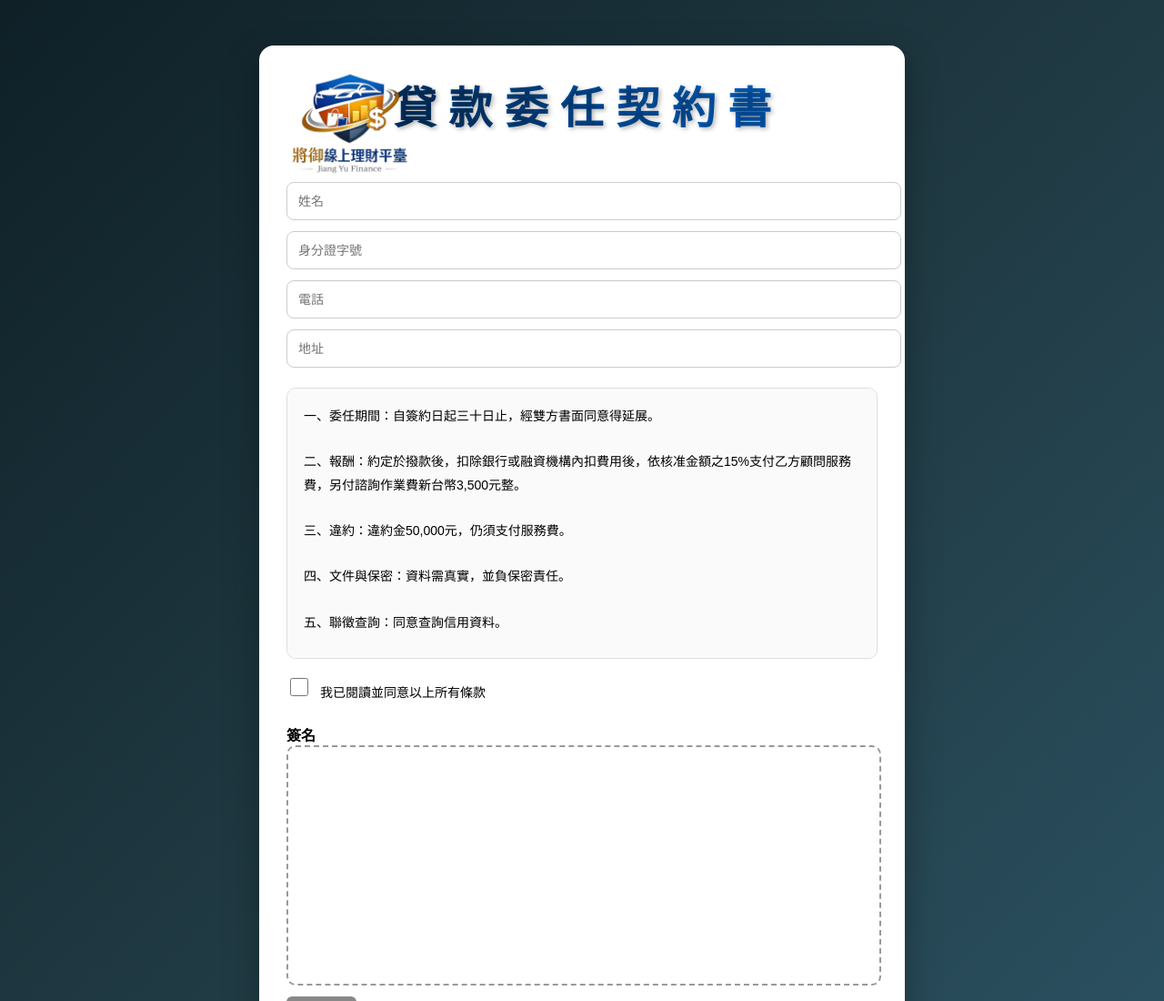
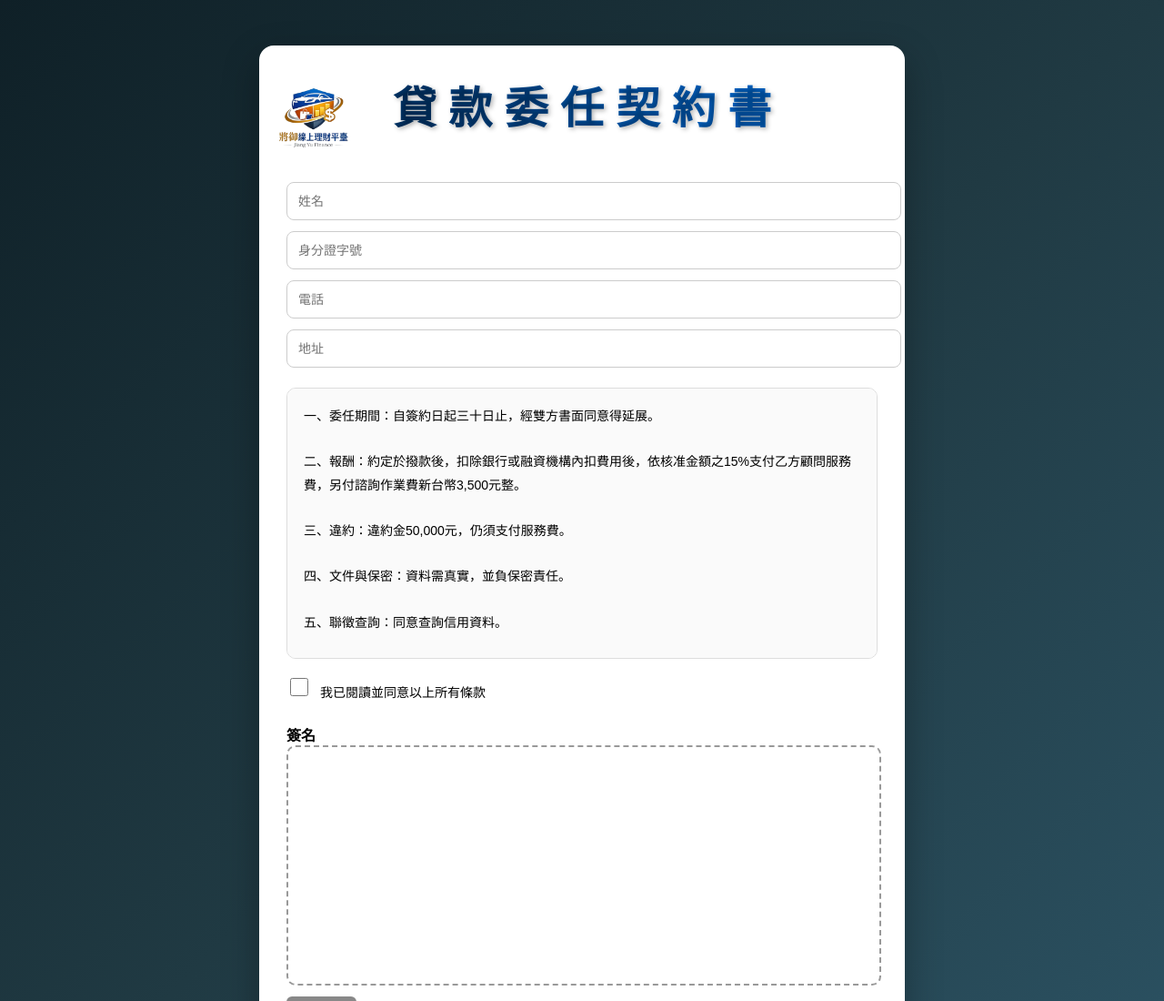
Before and after one commit to zzz698547/sign-system, a website: page public/index.html in a window 1280 px wide. Shown: the top 1100 px of the page at 91% size. Drawn offline with Linux system fonts and the light colour scheme.

```diff
--- a/public/index.html
+++ b/public/index.html
@@ -33,8 +33,8 @@
 .logo {
     position: absolute;
     left: -30px;
-    top: -50px;
-    height: 200px;
+    top: -10px;
+    height: 120px;
     width: auto;
 }
 
```
